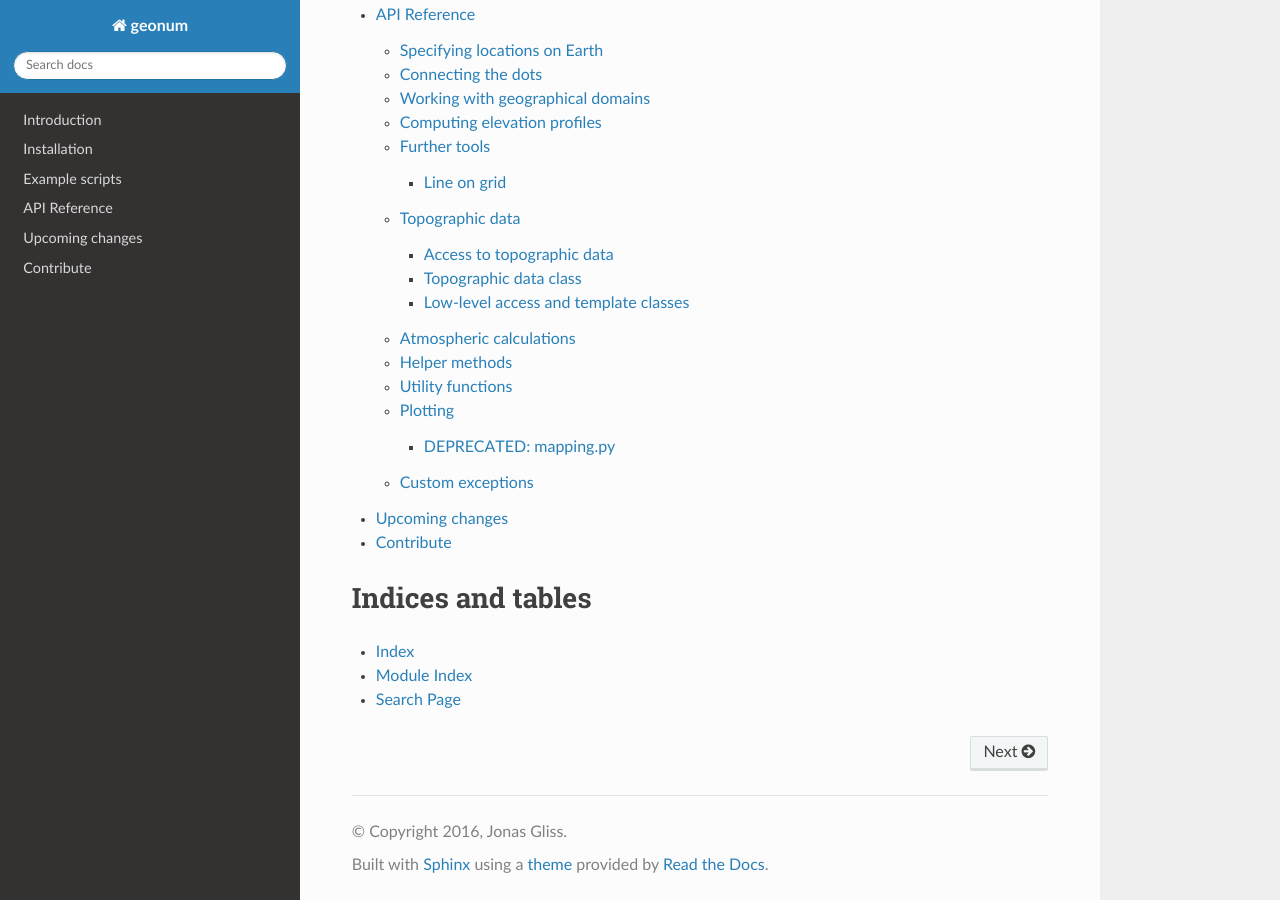
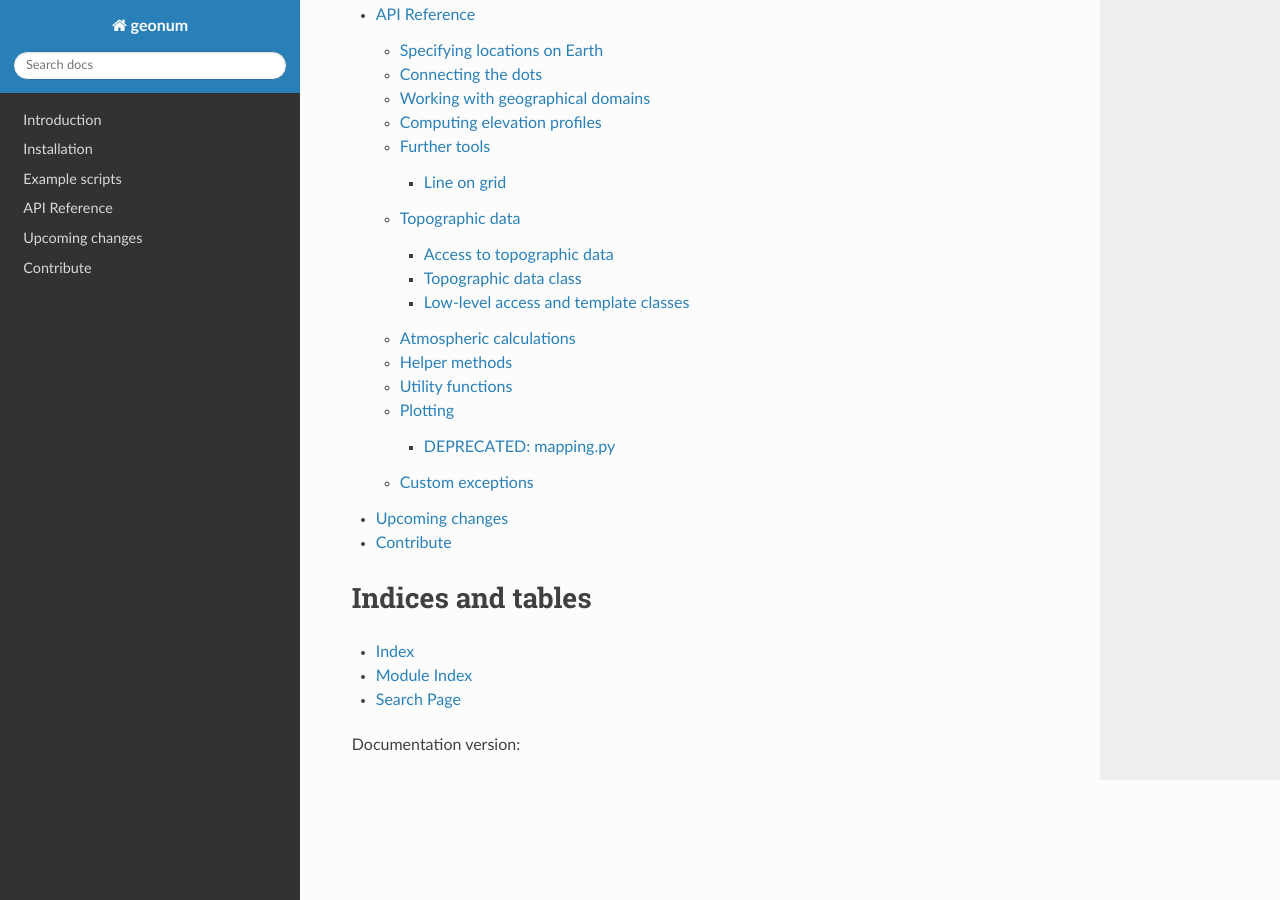
Before and after one commit to jgliss/geonum, a Sphinx documentation site: the page built from docs/index.rst, in a window 1280 px wide and 900 px high, scrolled down 1124 px. Built offline with Sphinx 7.4.7 and the Read the Docs theme 3.1.0, drawn with Linux system fonts in a browser that asks for light colours; formulas are drawn with MathJax 3; pages that are not in the unit, such as notebooks, are missing from menus; the version number could not be read and is left out.

Commit message:
explicitly display version in footer.html

```diff
--- /dev/null
+++ b/docs/_templates/footer.html
@@ -0,0 +1,3 @@
+<div>
+    Documentation version: {{ docs_version }}
+</div>
--- a/docs/conf.py
+++ b/docs/conf.py
@@ -121,6 +121,12 @@ html_static_path = ['_static']
 # Output file base name for HTML help builder.
 htmlhelp_basename = 'geonumdoc'
 
+html_context = {
+    "docs_version": _version
+}
+
+templates_path = ["_templates"]
+
 # -- Options for LaTeX output ---------------------------------------------
 
 # Grouping the document tree into LaTeX files. List of tuples
```
